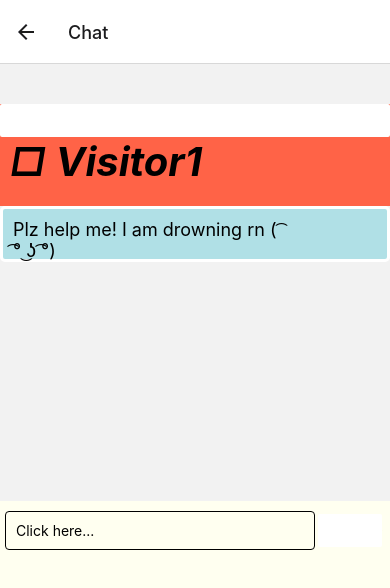
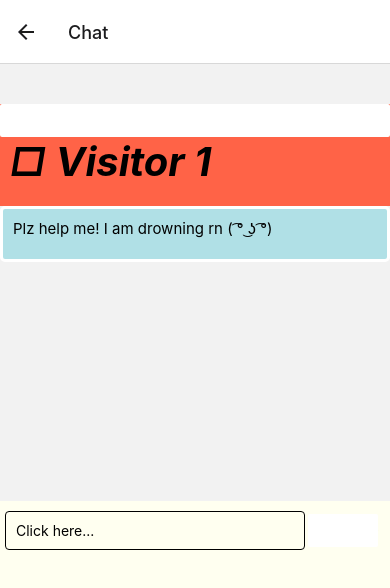
Before and after one commit to eun-chae-s/CoastalHacksApp, a React Native app: screen /Chat in a window 390 px wide. Shown: the top 588 px of the page. Built offline with nearby package versions, Linux system fonts and the light colour scheme.

Commit message:
Fixed some small errors

```diff
--- a/components/chat.js
+++ b/components/chat.js
@@ -18,7 +18,7 @@ const styles = StyleSheet.create({
         padding: 10,
         paddingRight: 100,
         paddingBottom: 40,
-        fontSize: 18,
+        fontSize: 15,
         height: 44,
         borderColor: 'white',
         borderWidth: 3,
@@ -33,10 +33,10 @@ const FlatListBasics = ({navigation}) => {
         <View style={styles.header}>
             <Button
                 title="                                                                         X"
-                color='white'>
-                onPress={()=>navigation.navigate('NewsL')}
+                color='white'
+                onPress={()=>navigation.navigate('NewsL')}>
             </Button>
-            <Text style={styles.header}> □ Visitor1 </Text>
+            <Text style={styles.header}> □ Visitor 1 </Text>
         </View>
         <FlatList
             data={[
--- a/components/keyboard.js
+++ b/components/keyboard.js
@@ -46,7 +46,7 @@ const style = StyleSheet.create({
   },
   input: {
     padding: 10,
-    minWidth: 310,
+    minWidth: 300,
     borderWidth: 0.5,
     borderRadius: 4,
   },
```
